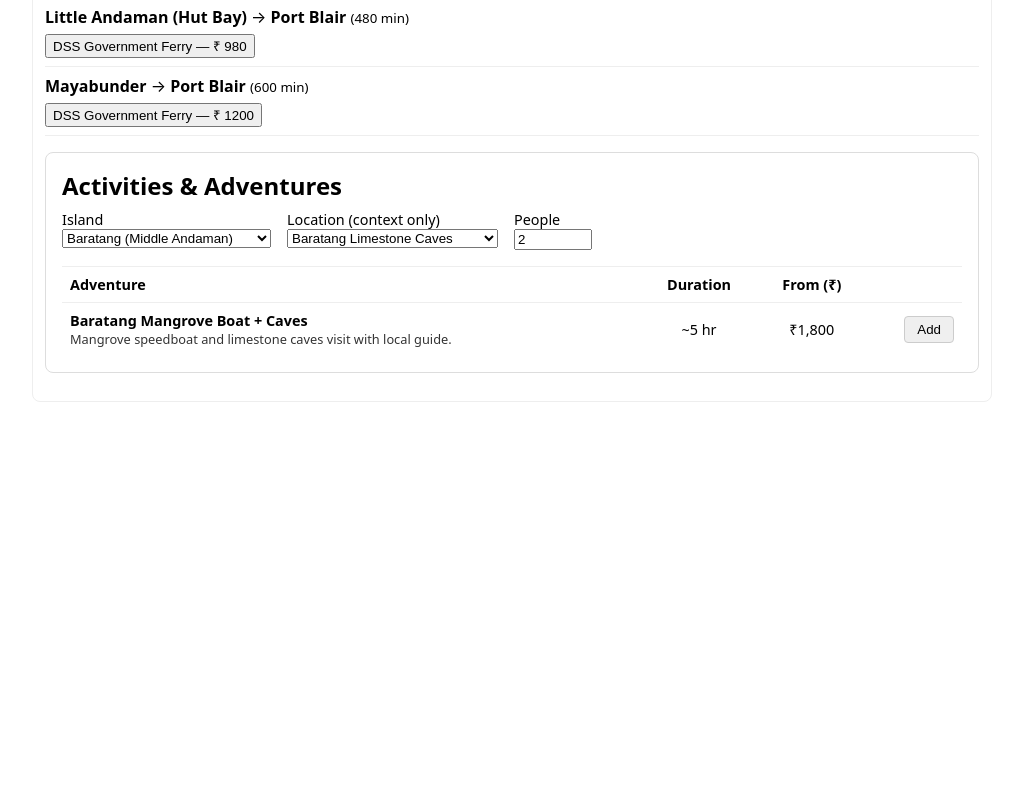
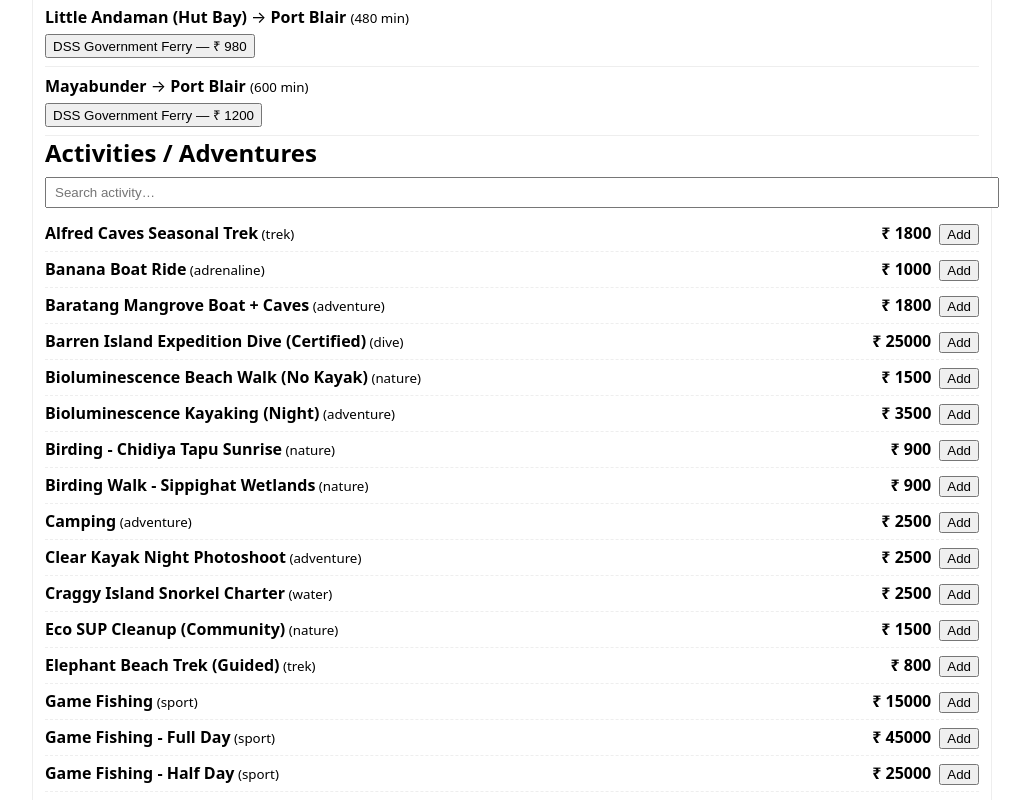
Before and after one commit to fishhunter29/old-andaman, a Vue app: page / in a window 1280 px wide. Shown: the part 2740-3540 px from the top of the page, without its empty margins (128-1158 px from the left). Before the commit the page ends 3198 px from the top, so only its background shows below. Built offline with nearby package versions, Linux system fonts and the light colour scheme.

Commit message:
Update ActivitiesPicker.vue

```diff
--- a/src/components/ActivitiesPicker.vue
+++ b/src/components/ActivitiesPicker.vue
@@ -1,262 +1,72 @@
 <script setup lang="ts">
-import { ref, computed, onMounted, watch } from 'vue'
-import { useDataPack } from '../composables/useDataPack'
-import { useCart } from '../stores/useCart'
+import { ref, onMounted, computed } from 'vue'
+import { useCart } from '@/stores/useCart'
 
-const { load, isLoading, error } = useDataPack()
-const data = ref<any | null>(null)
+interface Adventure {
+  id: string
+  name: string
+  category: string
+  basePriceINR: number | null
+  operatedIn?: string[]
+  unit?: string
+}
 
-const selectedIslandId = ref<string>('')
-const selectedLocationId = ref<string>('')      // optional, mainly for meta
-const peopleCount = ref<number>(2)
+const list = ref<Adventure[]>([])
+const q = ref('')
+
+onMounted(async () => {
+  // use the new file
+  list.value = await fetch('/data/adventures.json').then(r => r.json())
+})
+
+const filtered = computed(() => {
+  const term = q.value.trim().toLowerCase()
+  return list.value
+    .filter(a => !term || a.name.toLowerCase().includes(term))
+    .slice(0, 20)
+})
 
 const cart = useCart()
 
-onMounted(async () => {
-  try {
-    data.value = await load()
-  } catch (e) {
-    console.error(e)
-  }
-})
-
-/**
- * Build island dropdown from locations.json.
- * Uses id prefix as code: PB, HL, NL, DG, LI, RG, LA, MB, MY, BT, RX.
- */
-const islands = computed(() => {
-  if (!data.value?.locations) return []
-  const map = new Map<string, string>()
-  for (const loc of data.value.locations) {
-    const id = String(loc.id)
-    if (id.length < 2) continue
-    const code = id.slice(0, 2)
-    if (!map.has(code)) {
-      map.set(code, loc.island ?? code)
-    }
-  }
-  return Array.from(map.entries()).map(([id, name]) => ({ id, name }))
-})
-
-watch(
-  islands,
-  list => {
-    if (!selectedIslandId.value && list.length) {
-      selectedIslandId.value = list[0].id
-    }
-  },
-  { immediate: true }
-)
-
-const locationsForIsland = computed(() => {
-  if (!data.value?.locations || !selectedIslandId.value) return []
-  return data.value.locations.filter((loc: any) =>
-    String(loc.id).startsWith(selectedIslandId.value)
-  )
-})
-
-watch(
-  locationsForIsland,
-  list => {
-    if (!selectedLocationId.value && list.length) {
-      selectedLocationId.value = list[0].id
-    }
-  },
-  { immediate: true }
-)
-
-const selectedIslandLabel = computed(() => {
-  const entry = islands.value.find(i => i.id === selectedIslandId.value)
-  return entry ? entry.name : selectedIslandId.value
-})
-
-/**
- * For now we keep it simple:
- * show all adventures that operate in the selected island
- * (using the Adventure.operatedIn array).
- * Later we can refine with location_adventures.json if needed.
- */
-const adventuresForIsland = computed(() => {
-  if (!data.value?.adventures || !selectedIslandId.value) return []
-  return data.value.adventures.filter((adv: any) =>
-    Array.isArray(adv.operatedIn) &&
-    adv.operatedIn.includes(selectedIslandId.value)
-  )
-})
-
-function addAdventure(adv: any) {
-  if (!adv || !adv.basePriceINR) return
-
-  const qty = peopleCount.value > 0 ? peopleCount.value : 1
+function add(a: Adventure) {
+  const price = Math.round(a.basePriceINR ?? 0)
 
   cart.addOrUpdate({
-    id: `activity:${adv.id}`,
-    label: `${adv.name} – ${selectedIslandLabel.value}`,
-    quantity: qty,
-    unitPrice: adv.basePriceINR,
-    section: 'activities',
-    currency: cart.currency,
+    id: `act:${a.id}`,
+    label: `Activity: ${a.name}`,
+    quantity: 1,
+    unitPrice: price,
     meta: {
-      islandId: selectedIslandId.value,
-      islandName: selectedIslandLabel.value,
-      locationId: selectedLocationId.value || null,
-      durationMin: adv.durationMin ?? null,
-      raw: adv
+      category: a.category,
+      unit: a.unit ?? 'per_person'
     }
   })
 }
 </script>
 
 <template>
-  <section class="activities-picker">
-    <h2>Activities & Adventures</h2>
+  <h2>Activities / Adventures</h2>
 
-    <div v-if="isLoading">Loading activities…</div>
-    <div v-else-if="error">Error loading data.</div>
-    <div v-else-if="!data">No data loaded.</div>
-    <div v-else>
-      <!-- Island & location selectors -->
-      <div class="selectors">
-        <label>
-          Island
-          <select v-model="selectedIslandId">
-            <option
-              v-for="island in islands"
-              :key="island.id"
-              :value="island.id"
-            >
-              {{ island.name }}
-            </option>
-          </select>
-        </label>
+  <input
+    v-model="q"
+    placeholder="Search activity…"
+    style="width:100%;padding:6px 8px;margin-bottom:8px;"
+  />
 
-        <label>
-          Location (context only)
-          <select v-model="selectedLocationId">
-            <option
-              v-for="loc in locationsForIsland"
-              :key="loc.id"
-              :value="loc.id"
-            >
-              {{ loc.location }}
-            </option>
-          </select>
-        </label>
-
-        <label>
-          People
-          <input
-            type="number"
-            min="1"
-            v-model.number="peopleCount"
-            style="width: 70px"
-          />
-        </label>
-      </div>
-
-      <!-- Adventure list -->
-      <table class="activities-table">
-        <thead>
-          <tr>
-            <th style="text-align:left;">Adventure</th>
-            <th>Duration</th>
-            <th>From (₹)</th>
-            <th></th>
-          </tr>
-        </thead>
-        <tbody>
-          <tr
-            v-for="adv in adventuresForIsland"
-            :key="adv.id"
-          >
-            <td>
-              <div class="adv-name">{{ adv.name }}</div>
-              <div class="adv-desc">{{ adv.description }}</div>
-            </td>
-            <td style="text-align:center;">
-              <span v-if="adv.durationMin">
-                ~{{ Math.round(adv.durationMin / 60) }} hr
-              </span>
-              <span v-else>—</span>
-            </td>
-            <td style="text-align:center;">
-              <span v-if="adv.basePriceINR">
-                ₹{{ adv.basePriceINR.toLocaleString('en-IN') }}
-              </span>
-              <span v-else>On request</span>
-            </td>
-            <td style="text-align:right;">
-              <button
-                :disabled="!adv.basePriceINR"
-                @click="addAdventure(adv)"
-              >
-                Add
-              </button>
-            </td>
-          </tr>
-
-          <tr v-if="adventuresForIsland.length === 0">
-            <td colspan="4" style="text-align:center; padding:1rem;">
-              No adventures mapped for this island yet.
-            </td>
-          </tr>
-        </tbody>
-      </table>
+  <div
+    v-for="a in filtered"
+    :key="a.id"
+    style="display:flex;justify-content:space-between;align-items:center;padding:6px 0;border-bottom:1px dashed #eee;"
+  >
+    <div>
+      <strong>{{ a.name }}</strong>
+      <small> ({{ a.category }})</small>
     </div>
-  </section>
+    <div>
+      <strong>₹ {{ Math.round(a.basePriceINR ?? 0) }}</strong>
+      <button @click="add(a)" style="margin-left:8px;">
+        Add
+      </button>
+    </div>
+  </div>
 </template>
-
-<style scoped>
-.activities-picker {
-  border: 1px solid #ddd;
-  border-radius: 8px;
-  padding: 1rem;
-  margin-bottom: 1rem;
-}
-
-.selectors {
-  display: flex;
-  flex-wrap: wrap;
-  gap: 1rem;
-  margin-bottom: 1rem;
-}
-
-.selectors label {
-  display: flex;
-  flex-direction: column;
-  font-size: 0.9rem;
-}
-
-.activities-table {
-  width: 100%;
-  border-collapse: collapse;
-  font-size: 0.9rem;
-}
-
-.activities-table th,
-.activities-table td {
-  border-top: 1px solid #eee;
-  padding: 0.5rem;
-}
-
-.adv-name {
-  font-weight: 600;
-}
-
-.adv-desc {
-  font-size: 0.8rem;
-  opacity: 0.8;
-}
-
-button {
-  padding: 0.3rem 0.75rem;
-  border-radius: 4px;
-  border: 1px solid #ccc;
-  cursor: pointer;
-}
-
-button:disabled {
-  opacity: 0.5;
-  cursor: not-allowed;
-}
-</style>
```
